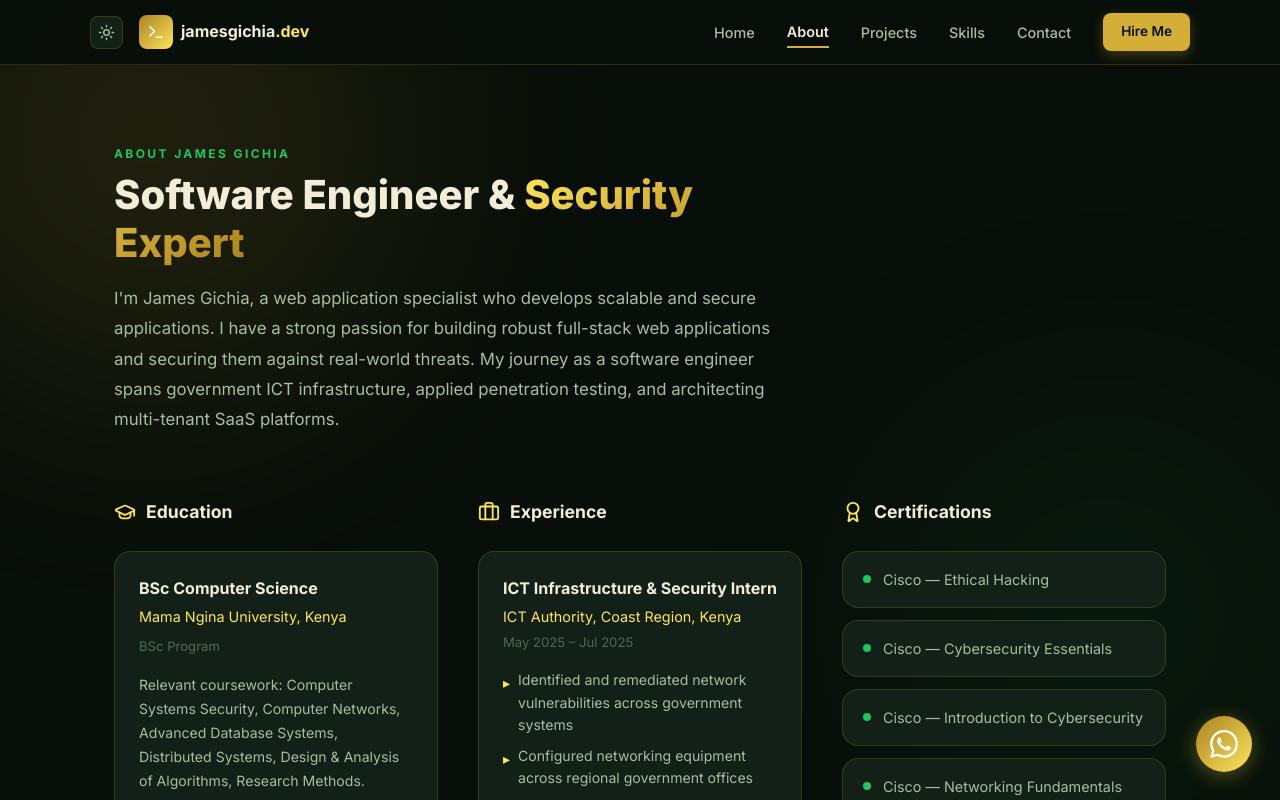
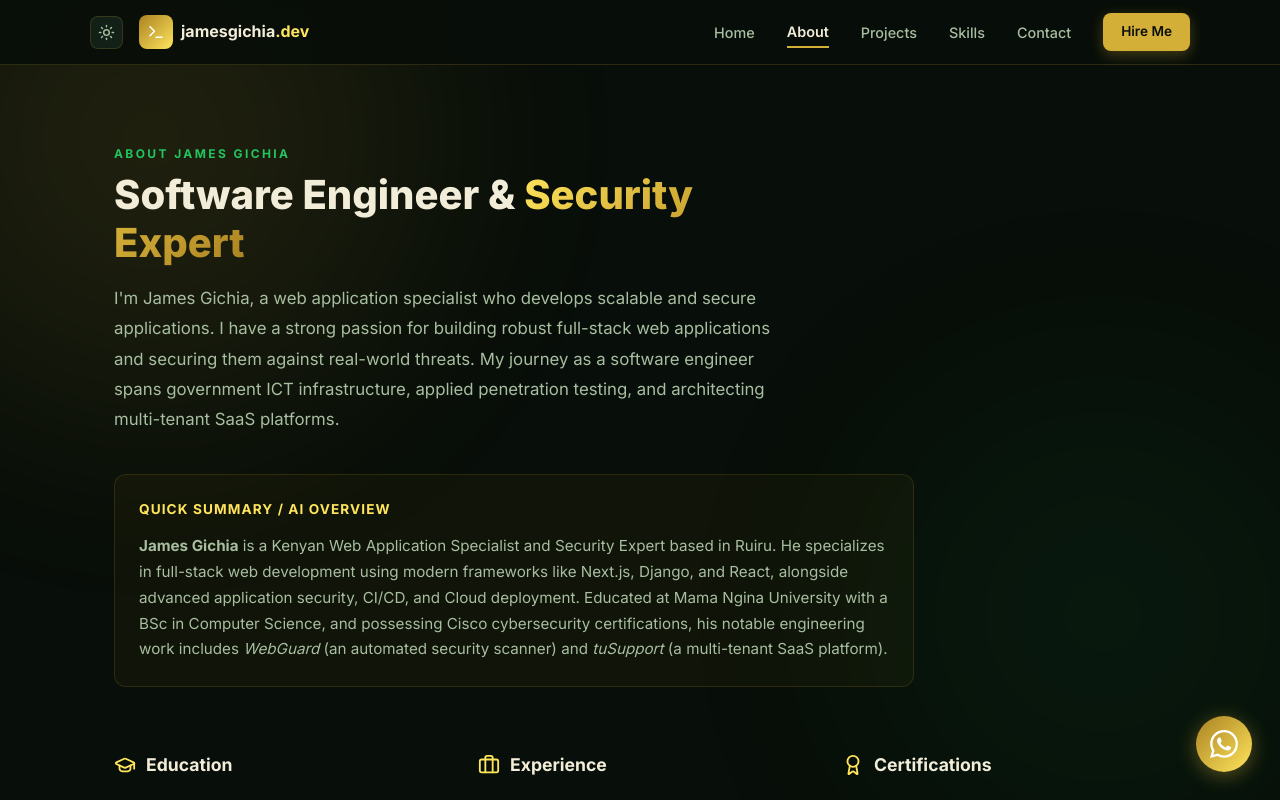
Before and after one commit to jamesgichia/portfolio-website, a Next.js app: page /about in a window 1280 px wide. Shown: the top 800 px of the page. Built offline with nearby package versions, Linux system fonts and the light colour scheme.

Commit message:
feat: add AI overview section to about page and adjust spacing

```diff
--- a/src/app/about/page.tsx
+++ b/src/app/about/page.tsx
@@ -47,11 +47,26 @@ export default function AboutPage() {
           Software Engineer &amp;{" "}
           <span className="text-gradient">Security Expert</span>
         </h1>
-        <p style={{ color: "var(--text-secondary)", fontSize: "1.05rem", lineHeight: 1.8, maxWidth: "680px", marginBottom: "64px" }}>
+        <p style={{ color: "var(--text-secondary)", fontSize: "1.05rem", lineHeight: 1.8, maxWidth: "680px", marginBottom: "40px" }}>
           I&apos;m James Gichia, a web application specialist who develops scalable and secure applications. I have a strong passion for building robust full-stack web applications and securing them against
           real-world threats. My journey as a software engineer spans government ICT infrastructure, applied penetration
           testing, and architecting multi-tenant SaaS platforms.
         </p>
+
+        {/* AI & Quick Summary Block */}
+        <section aria-label="AI Summary" style={{
+          background: "rgba(170,130,34,0.05)",
+          border: "1px solid rgba(170,130,34,0.2)",
+          borderRadius: "12px",
+          padding: "24px",
+          marginBottom: "64px",
+          maxWidth: "800px"
+        }}>
+          <h2 style={{ fontSize: "0.85rem", color: "var(--purple-400)", textTransform: "uppercase", letterSpacing: "0.08em", marginBottom: "12px", fontWeight: 700 }}>Quick Summary / AI Overview</h2>
+          <p style={{ color: "var(--text-secondary)", fontSize: "0.95rem", lineHeight: 1.7 }}>
+            <strong>James Gichia</strong> is a Kenyan Web Application Specialist and Security Expert based in Ruiru. He specializes in full-stack web development using modern frameworks like Next.js, Django, and React, alongside advanced application security, CI/CD, and Cloud deployment. Educated at Mama Ngina University with a BSc in Computer Science, and possessing Cisco cybersecurity certifications, his notable engineering work includes <em>WebGuard</em> (an automated security scanner) and <em>tuSupport</em> (a multi-tenant SaaS platform).
+          </p>
+        </section>
 
         <div style={{ display: "grid", gridTemplateColumns: "repeat(auto-fit, minmax(300px, 1fr))", gap: "40px" }}>
 
```
